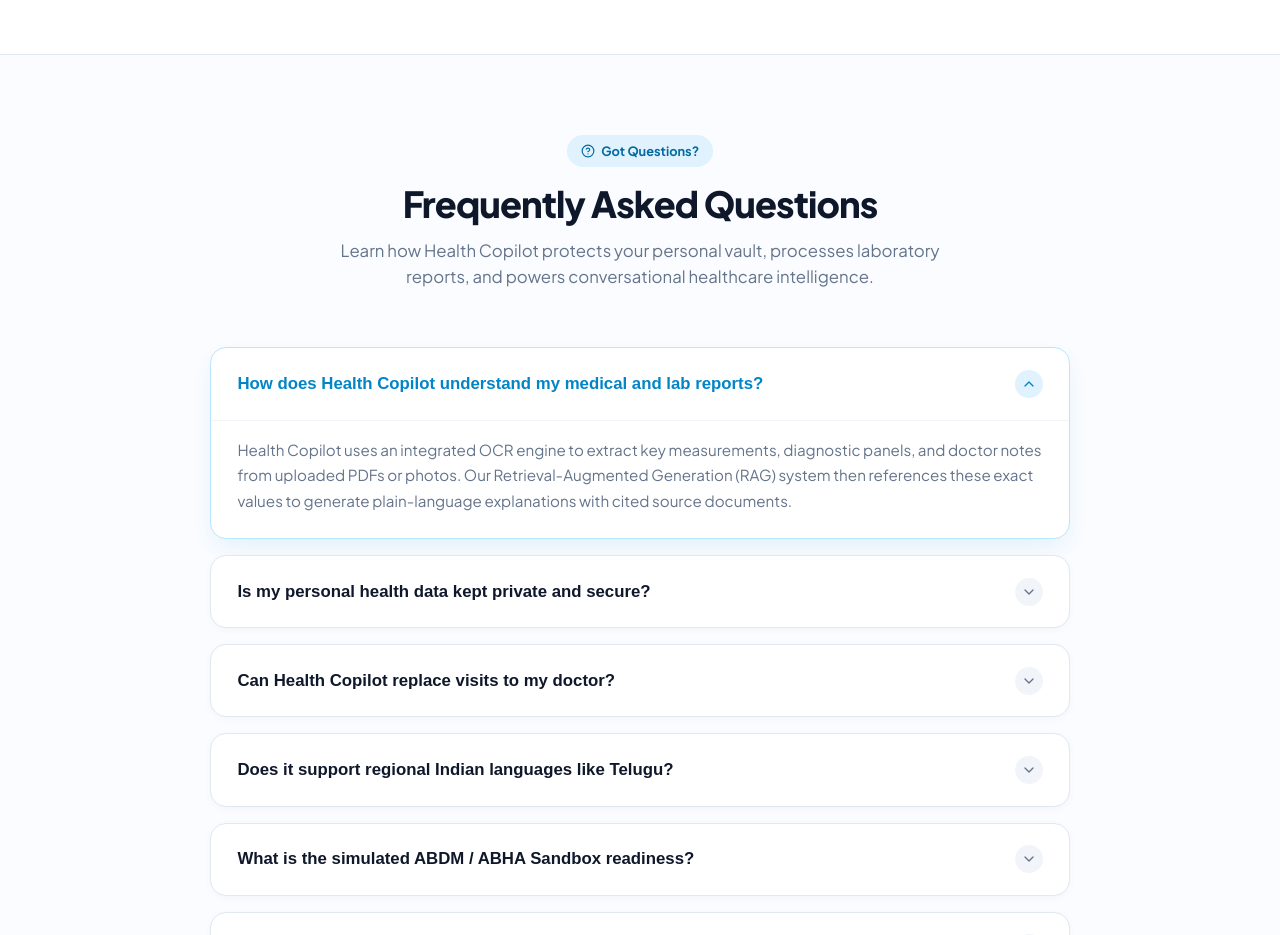
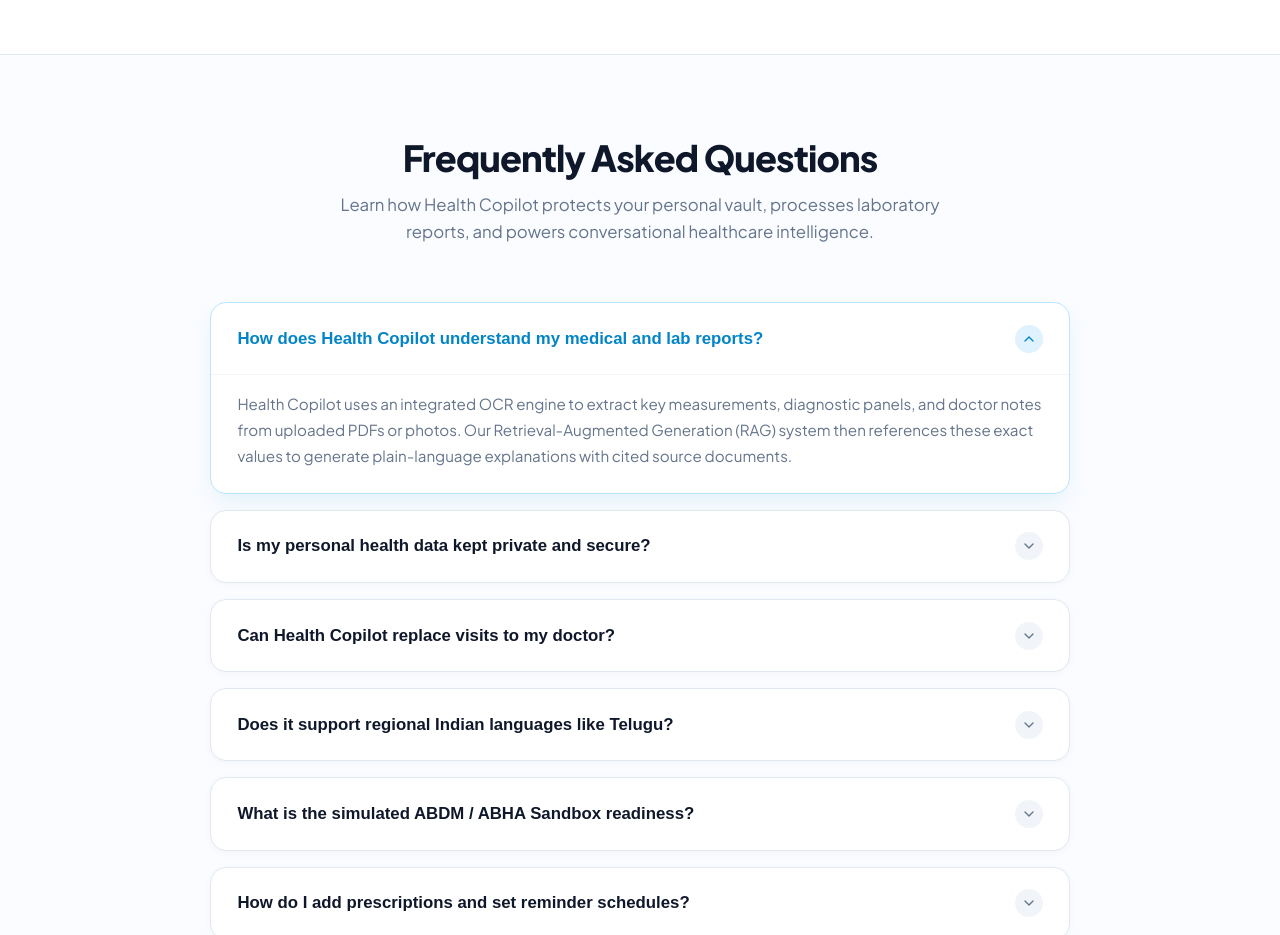
Before and after one commit to gowthami-2007/health-copilot, a React (Vite) app in the folder health-copilot/frontend/: page / in a window 1280 px wide. Shown: the part 1980-2915 px from the top of the page. Built offline with nearby package versions, Linux system fonts and the light colour scheme; no server answers.

Commit message:
feat(faq): remove 'Got Questions?' badge from FAQ header

```diff
--- a/health-copilot/frontend/src/pages/Landing.jsx
+++ b/health-copilot/frontend/src/pages/Landing.jsx
@@ -395,10 +395,6 @@
       <section id="faq" className="faq-section">
         <div className="faq-container">
           <div className="faq-header">
-            <div className="faq-badge">
-              <HelpCircle size={14} />
-              <span>Got Questions?</span>
-            </div>
             <h2 className="faq-title">Frequently Asked Questions</h2>
             <p className="faq-subtitle">
               Learn how Health Copilot protects your personal vault, processes laboratory reports, and powers conversational healthcare intelligence.
```
